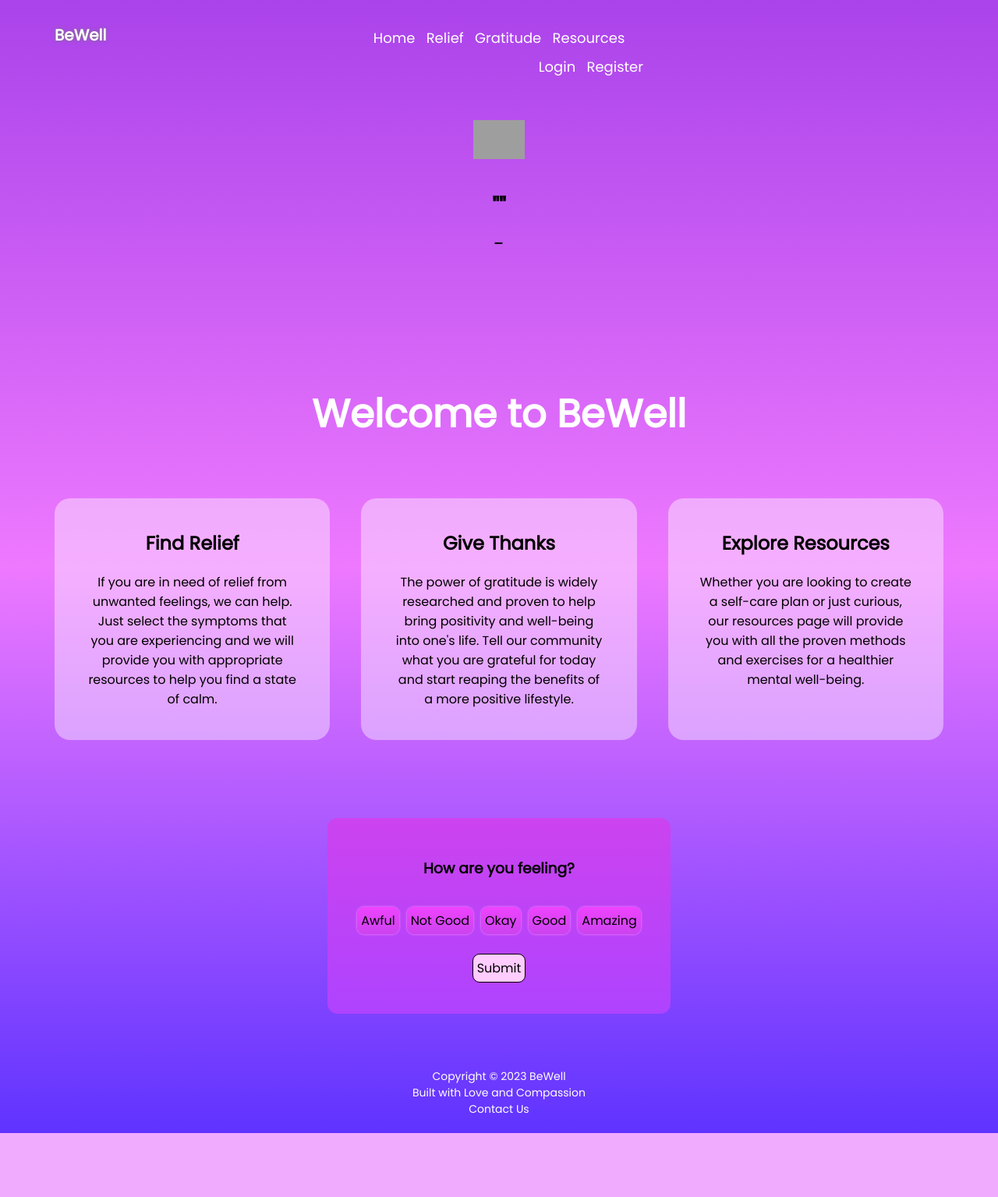
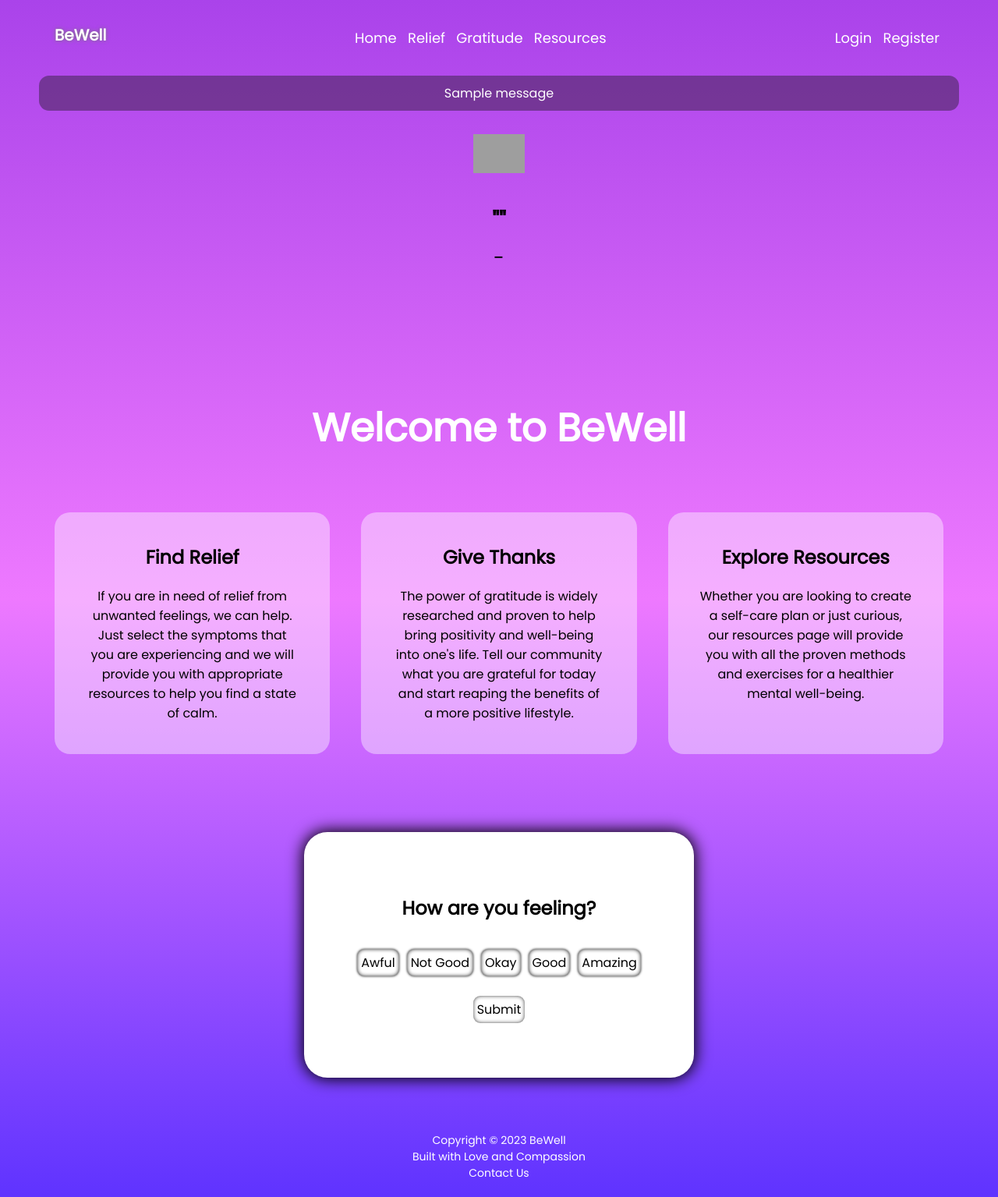
Before and after one commit to smdf95/BeWell, a Flask app: page / in a window 1280 px wide. Shown: the whole page at 78% size. Before the commit the page ends 1453 px from the top, so only its background shows below. Run offline with Flask 2, Linux system fonts and the light colour scheme; one stand-in notice (Sample message) is shown; some libraries are stand-ins or nearby versions; grey boxes are pictures that could not be loaded.

Commit message:
some changes to css

```diff
--- a/app/routes/main_routes.py
+++ b/app/routes/main_routes.py
@@ -1,4 +1,4 @@
-from flask import Blueprint, render_template, request, redirect, url_for, session
+from flask import Blueprint, render_template, request, redirect, url_for, session, flash
 from flask_session import Session
 from app.forms import MoodForm, NegativeForm, PositiveForm, Relief, GratitudeForm, LoginForm, RegistrationForm
 from datetime import date
@@ -319,6 +319,7 @@ def gratitude():
 def delete(key):
     if key in gratitude_journal:
         del gratitude_journal[key]
+        flash("Your post has been deleted!", "success")
         return redirect(url_for("main.gratitude"))
 
 
--- a/app/static/css/style.css
+++ b/app/static/css/style.css
@@ -27,7 +27,7 @@ footer {
 
 nav {
     display: grid;
-    grid-template-columns: 1fr 1fr 1fr;
+    grid-template-columns: 1fr 2fr;
     padding: 30px 70px;
 }
 
@@ -36,7 +36,7 @@ nav .openMenu, nav .closeMenu {
 }
 
 .openMenu i, .closeMenu i {
-    color: #222222;
+    color: #FFFFFF;
 }
 
 nav ul li {
@@ -65,11 +65,19 @@ a {
 }
 
 .links {
+    display: flex;
     text-align: center;
+    justify-content: space-between;
 }
 
+.menu {
+    justify-self: center;
+}
+
+
+
 .login {
-    text-align: right;
+    justify-self: flex-end;
 }
 
 h1 {
@@ -92,42 +100,21 @@ h2:first-of-type {
     font-size: 50px;
 }
 
-/* Forms */
-
-.form-box {
-    display: flex;
-    justify-content: center;
-    flex-wrap: wrap;
-    flex-direction: row;
-    margin: 30px;
-    background-image: linear-gradient(#CC43EF, #af43ff);
+.alert {
+    color: #FFFFFF;
+    background-color: rgb(20, 20, 20, 0.4);
     border-radius: 13px;
-    width: 400px;
-    padding: 20px
+    padding: 10px;
+    margin-bottom: 10px;
+    text-align: center;
 }
 
-.form-centre {
-    display: flex;
-    justify-content: center;
-}
-
-form {
-    display: inline-block;
-    text-align: center;
-    padding: 20px 0;
-}
-
-
-input {
-    display: inline-block;
-    text-align: center;
-    border-radius: 9px;
-    border: 1px solid black;
-    padding: 5px;
-    font-size: 16px;
-    background-color: #ffccFF;
-    margin-top: 20px;
-
+.alert-success {
+    color: #FFFFFF;
+    background-color: #43CCEF;
+    border-radius: 13px;
+    padding: 10px;
+    margin-bottom: 10px;
 }
 
 /* Div Classes */
@@ -279,6 +266,55 @@ input {
 }
 
 
+/* Forms */
+
+.form-box {
+    display: flex;
+    justify-content: center;
+    flex-wrap: wrap;
+    flex-direction: row;
+    margin: 30px;
+    /* background-image: linear-gradient(#1ED6C4, #2BB8BD); */
+    background-color: #FFFFFF;
+    border-radius: 30px;
+    box-shadow: 0 0 20px 2px #000000;
+    width: 400px;
+    padding: 50px
+}
+
+.form-centre {
+    display: flex;
+    justify-content: center;
+}
+
+form {
+    display: inline-block;
+    text-align: center;
+    padding: 20px 0;
+}
+
+
+input {
+    display: inline-block;
+    text-align: center;
+    border-radius: 9px;
+    border: none;
+    padding: 5px;
+    font-size: 16px;
+    background-color: #FFFFFF;
+    box-shadow: inset 0 0 5px #444444;
+    margin-top: 20px;
+    cursor: pointer;
+
+}
+
+input:focus {
+    background-color: #E1E1E1;
+
+    box-shadow:
+        0px 0px 8px #000000,
+        inset 0 0 3px #000000;
+}
 
 
 
@@ -304,10 +340,19 @@ input {
     display: none;
 }
 
-.custom-checkbox input[type="checkbox"]:checked + .custom-checkbox-label, .mood input[type="radio"]:checked + label {
+.custom-checkbox input[type="checkbox"]:checked + .custom-checkbox-label{
     background-image: linear-gradient(#EE43FF, #CC43EF);
     color: #FFFFFF;
     box-shadow: #FFFFFF 0px 0px 5px;
+}
+
+.mood input[type="radio"]:checked + label {
+    color: #000000;
+    background-color: #E1E1E1;
+
+    box-shadow:
+        0px 0px 8px #000000,
+        inset 0 0 3px #000000;
 }
 
 .relief {
@@ -334,8 +379,9 @@ input {
     display: none;
 }
 
-#moodForm h3 {
+#moodForm h2 {
     padding: 10px 0 30px 0;
+    margin-top: 0;
 }
 /* Index and Relief Form */
 
@@ -343,8 +389,10 @@ input {
     display: inline-block;
     padding: 5px;
     border-radius: 9px;
-    box-shadow: #FF99FF 0px 0px 3px;
-    background-image: linear-gradient(#EE43FF, #CC43EF);
+    box-shadow:
+        inset #222222 0px 0px 5px,
+        #222222 0 0 3px;
+
     margin: 5px;
     cursor: pointer;
 }
@@ -356,8 +404,8 @@ input {
 /* Relief Resources */
 
 .relief_resources {
-    width: 220px;
-    height: 220px;
+    width: 150px;
+    height: 150px;
     display: flex;
     justify-content: center;
     align-content: center;
@@ -365,13 +413,14 @@ input {
     border-radius: 50px;
     box-shadow: 0 0 10px 2px #000000;
     transition: all 0.2s ease-in-out;
+    margin: 25px 50px;
 
 }
 
 .relief_resources h3 {
     color: #FFFFFF;
     margin-top: 0;
-    font-size: 23px;
+    font-size: 22px;
     text-shadow:
         0.05em 0 2px #662299,
         0 0.05em 2px #662299,
@@ -386,7 +435,7 @@ input {
 }
 
 .relief_resources:hover h3 {
-    font-size: 25px;
+    font-size: 24px;
     transition: all 0.2s ease-in-out;
 }
 
--- a/app/templates/base.html
+++ b/app/templates/base.html
@@ -4,11 +4,14 @@
     <meta charset="UTF-8">
     <meta name="viewport" content="width=device-width, initial-scale=1.0">
     <title> {% block title %} {% endblock %} </title>
-    <link rel="stylesheet" href="{{ url_for('static', filename='css/style.css') }}">
     <link rel="preconnect" href="https://fonts.googleapis.com">
     <link rel="preconnect" href="https://fonts.gstatic.com" crossorigin>
     <link href="https://fonts.googleapis.com/css2?family=Poppins&display=swap" rel="stylesheet">
     <link rel="stylesheet" href="https://cdnjs.cloudflare.com/ajax/libs/font-awesome/6.2.1/css/all.min.css">
+
+
+
+    <link rel="stylesheet" href="{{ url_for('static', filename='css/style.css') }}">
 
     <script src="https://cdnjs.cloudflare.com/ajax/libs/socket.io/4.3.1/socket.io.js"></script>
     <script src="{{ url_for('static', filename='js/script.js') }}"></script>
@@ -21,6 +24,8 @@
         </div>
         <a href="{{ url_for('main.index') }}" class="title">BeWell</a>
         <div class="links">
+            <div class="menu">
+
                 <div class="closeMenu">
                     <i class="fa-solid fa-circle-xmark"></i>
                 </div>
@@ -30,6 +35,7 @@
                     <li><a href="{{ url_for('main.gratitude') }}">Gratitude</a></li>
                     <li><a href="{{ url_for('main.resources') }}">Resources</a></li>
                 </ul>
+            </div>
             <div class="login">
                 <ul>
                     {% if session['logged_in'] %}
@@ -45,7 +51,20 @@
         </div>
     </nav>
     <main>
+
+        {% with messages = get_flashed_messages(with_categories=true) %}
+            {% if messages %}
+                {% for category, message in messages %}
+                <div class="alert" role="alert">
+                    {{ message }}
+                    </div>
+                {% endfor %}
+            {% endif %}
+        {% endwith %}
+
         {% block main %}
+
+
         {% endblock %}
     </main>
     <footer>
--- a/app/templates/index.html
+++ b/app/templates/index.html
@@ -45,7 +45,7 @@
 <div class="form-centre reveal">
     <div class="form-box">
         <form id="moodForm" method="POST" action="">
-            <h3>How are you feeling?</h3>
+            <h2>How are you feeling?</h2>
             {{ form.hidden_tag() }}
             <div class="mood">
                 {{ form.mood }}
--- a/app/templates/relief_resources.html
+++ b/app/templates/relief_resources.html
@@ -12,7 +12,7 @@
 {% for feeling in selected_feelings %}
 
 
-<h2>Resources for {{ feeling }}</h2>
+<h1 class="centre">Resources for {{ feeling }}</h1>
 <div class="resources">
     {% for resource in filtered_items %}
         {% if feeling.lower() in resource["symptoms"].lower()%}
```
Also changed, not shown: 3 other files. Lines whose indentation alone changed are shown as unchanged.
